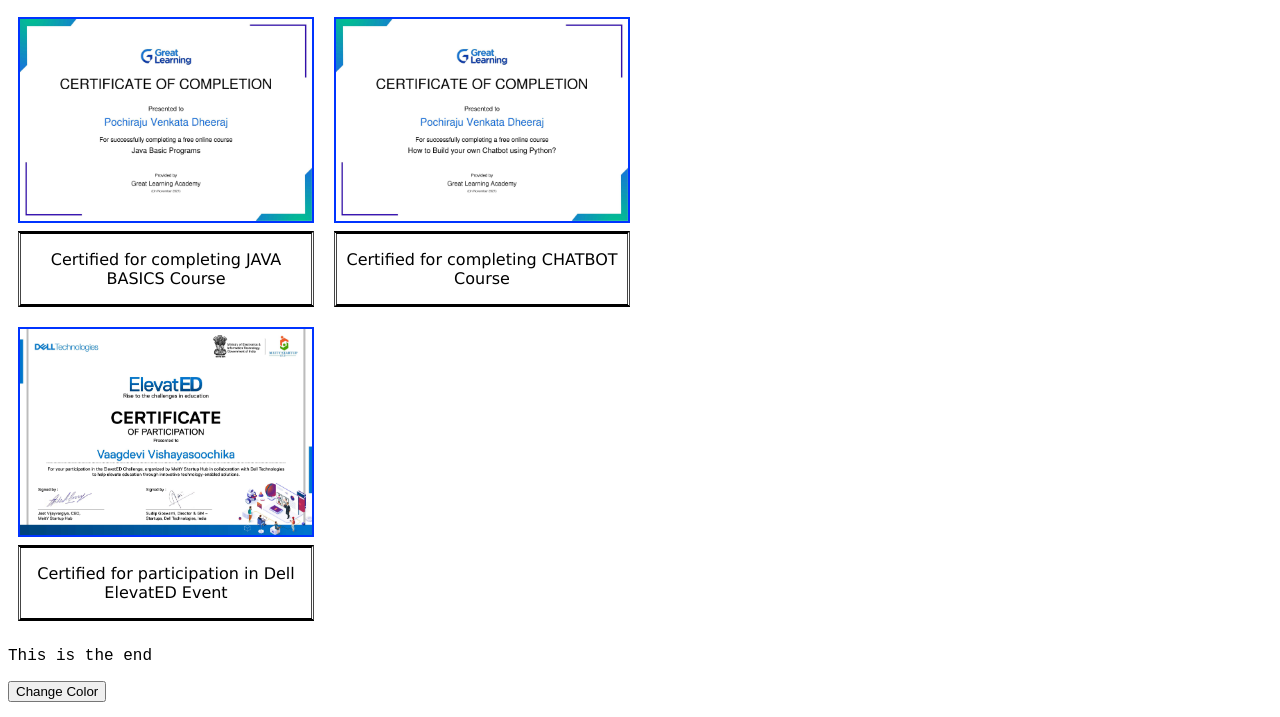
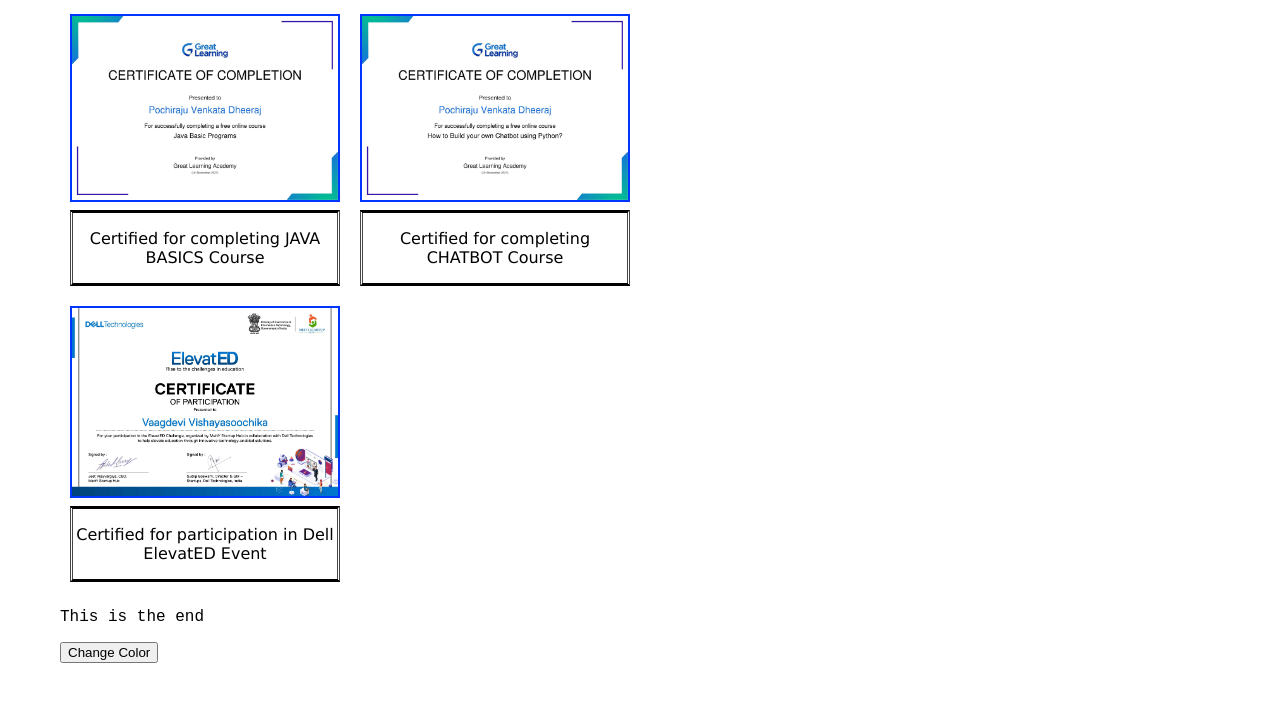
Before and after one commit to Dheeraj499/dheerajProfile, a plain HTML site: page index.html in a window 1280 px wide. Shown: the part 1085-1802 px from the top of the page. Drawn offline with Linux system fonts and the light colour scheme.

Commit message:
Update index.css

```diff
--- a/css/index.css
+++ b/css/index.css
@@ -1,6 +1,8 @@
 body {
 
 	font-family : courier new ;
+	margin: 50px 50px 50px 50px;
+    padding: 10px 10px 10px 10px;
 }
 
 h1 {
```
